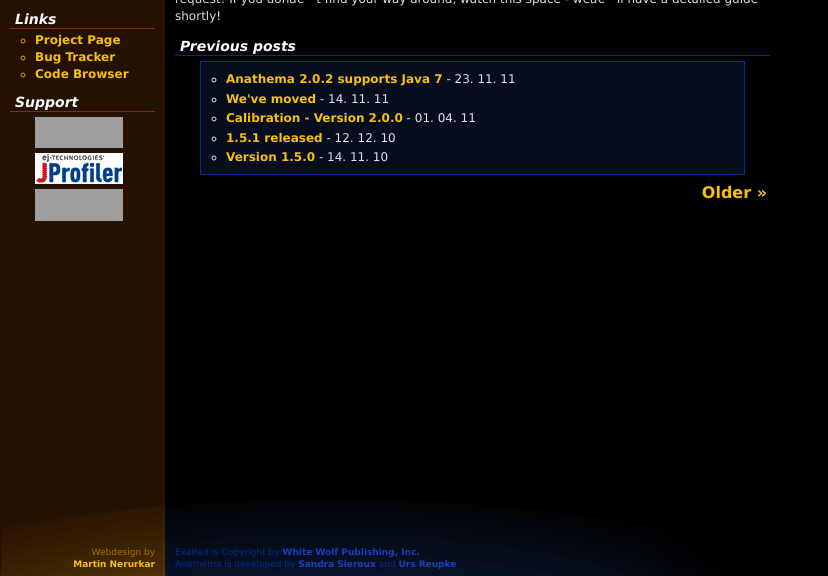
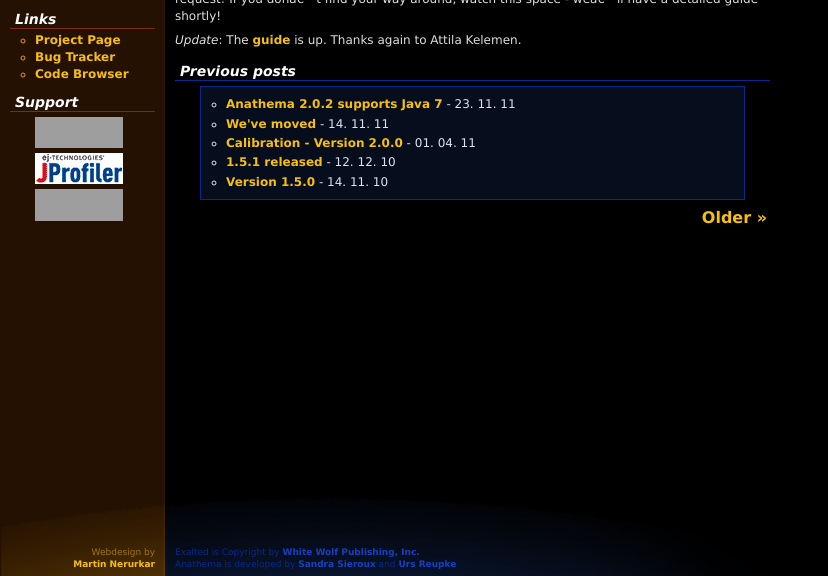
Before and after one commit to anathema/anathema.github.com, a Jekyll site: the page built from index.html, in a window 1280 px wide, cut to the strip 324-900 px from the top of the page. Shown: the whole strip, without its empty margins (0-828 px from the left). Built offline with Jekyll 4.4.1, drawn with Linux system fonts in a browser that asks for light colours; the list of posts is cut into pages by our own code; grey boxes are pictures that could not be loaded.

Commit message:
Added link to the guide as promised

```diff
--- a/_posts/2011-11-23-Version2.0.2.md
+++ b/_posts/2011-11-23-Version2.0.2.md
@@ -12,3 +12,5 @@ A big "Thank you" goes out to [Attila Kelemen](http://github.com/kelemen), who m
 
 Do you want to add to Anathema? Why not [fork the project](http://github.com/anathema/anathema), do your stuff and send us a pull request!
 If you don't find your way around, watch this space - we'll have a detailed guide shortly!
+
+*Update*: The [guide](/development_guide.html) is up. Thanks again to Attila Kelemen.
```
